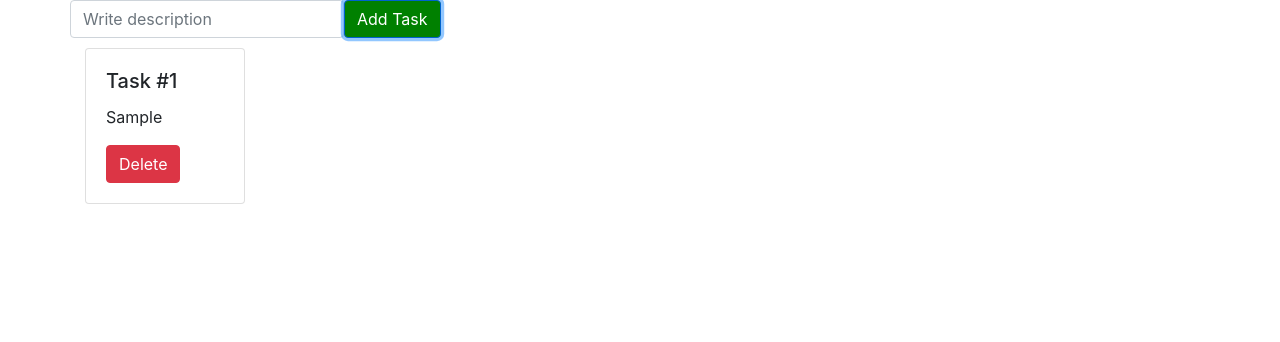
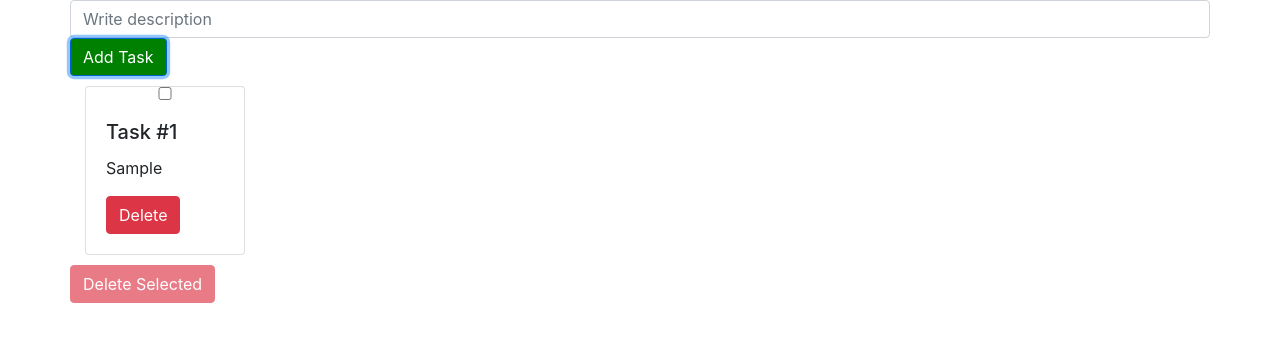
Before and after one commit to davobaghoyan/myFirstRact.js, a React (Create React App) app: page / in a window 1280 px wide. Both pictures are taken after typing "Sample" into the empty fields and a click on the button "Add Task". Shown: the top 342 px of the page. Built offline with nearby package versions, Linux system fonts and the light colour scheme.

Commit message:
homework-12

```diff
--- a/src/components/toDo.js
+++ b/src/components/toDo.js
@@ -1,5 +1,5 @@
 import React, { Component } from "react";
-import { Container, Row, Col, Button,Form, Card} from "react-bootstrap";
+import { Container, Row, Col, Button, Card, FormControl} from "react-bootstrap";
 import mystyles  from './todo.module.css';
 import idGenerator from  '../helpers/idGenerator';
 
@@ -8,7 +8,8 @@ class ToDo extends Component{
 
     state = {
         inputValue: "",
-        tasks: []
+        tasks: [],
+        selectedTasks: new Set()
     }
 handleChange = (event) => {
 this.setState({
@@ -18,7 +19,7 @@ this.setState({
 };
 
 handleClick = () => {
-    if(this.state.inputValue !== " ")
+    if(this.state.inputValue !== "")
     {
         let tempTask = {
             id : idGenerator(),
@@ -38,29 +39,81 @@ this.setState({
 })})
 }
 
+selectTask = (id) => {
+    const selectedTasks = new Set(this.state.selectedTasks);
+    if (selectedTasks.has(id)){
+        selectedTasks.delete(id);
+    }
+    else{
+        selectedTasks.add(id);
+    }
+    this.setState({
+       selectedTasks
+    })
+}
+
+deleteSelected = () => {
+    console.log("deleteselected")
+    const{selectedTasks, tasks} = this.state;
+    this.setState({
+        tasks: tasks.filter( function(value, index, arr) {
+            return  !selectedTasks.has(value.id)
+              }),
+        selectedTasks: new Set()
+})
+}
+
+handleKeyDown = (e) =>{
+    if(e.key === "Enter"){
+        this.handleClick();
+    }
+}
+
 
 render(){
         return(
             <Container>
             <Row>
-            <Form>
-            <Form.Control placeholder = "Write description" type="text" value = {this.state.inputValue} onChange = {this.handleChange}/>
-            </Form>
-            <Button style = {{backgroundColor:'green', color: 'white'}} onClick = {this.handleClick}>Add Task</Button>
-            </Row>
+            <FormControl
+            placeholder = "Write description"
+            value = {this.state.inputValue}
+            onChange = {this.handleChange}
+            onKeyDown = {this.handleKeyDown}
+            disabled = {!!this.state.selectedTasks.size} />
+            <Button
+            disabled = {!!this.state.selectedTasks.size}
+            style = {{backgroundColor:'green', color: 'white'}}
+            onClick = {this.handleClick}
+            >
+            Add Task
+            </Button>
+           </Row>
+
              <Row>
-             {this.state.tasks.map((item, index) => <Col xl = {2} lg = {3} md = {4} key = {item.id}>
+                 {this.state.tasks.map((item, index) => <Col xl = {2} lg = {3} md = {4} key = {item.id}>
              <Card className = {mystyles.task}>
-             <Card.Body>
+             <input type = "checkbox" onClick = {() => this.selectTask(item.id)}/>
+              <Card.Body>
                <Card.Title>Task #{index + 1}</Card.Title>
                <Card.Text>
                 {item.title}
                </Card.Text>
-               <Button variant="danger" onClick = {() => this.removeTask(item.id)}>Delete</Button>
+               <Button disabled = {!!this.state.selectedTasks.size} variant="danger" onClick = {() => this.removeTask(item.id)}>Delete</Button>
              </Card.Body>
-           </Card>             </Col>)}
+            </Card>             </Col>)}
              </Row>
-            </Container>
+
+             <Row>
+             <Button
+             variant="danger"
+             onClick = {this.deleteSelected}
+             disabled = {this.state.selectedTasks.size === 0}
+             >
+             Delete Selected
+             </Button>
+             </Row>
+
+             </Container>
         )
         }
     }
```
Also changed, not shown: 1 other file (tests, documents, lock files or other folders).
